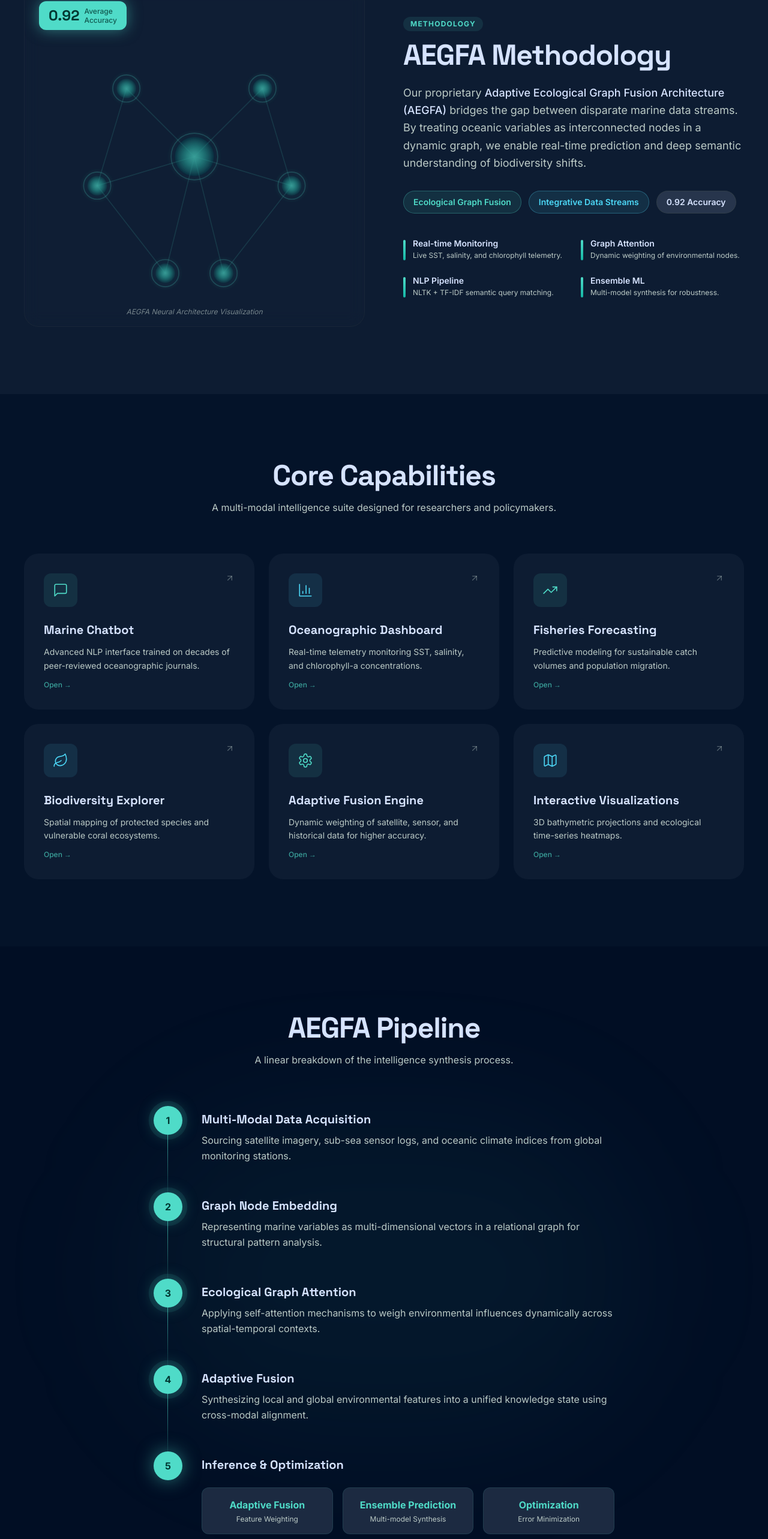
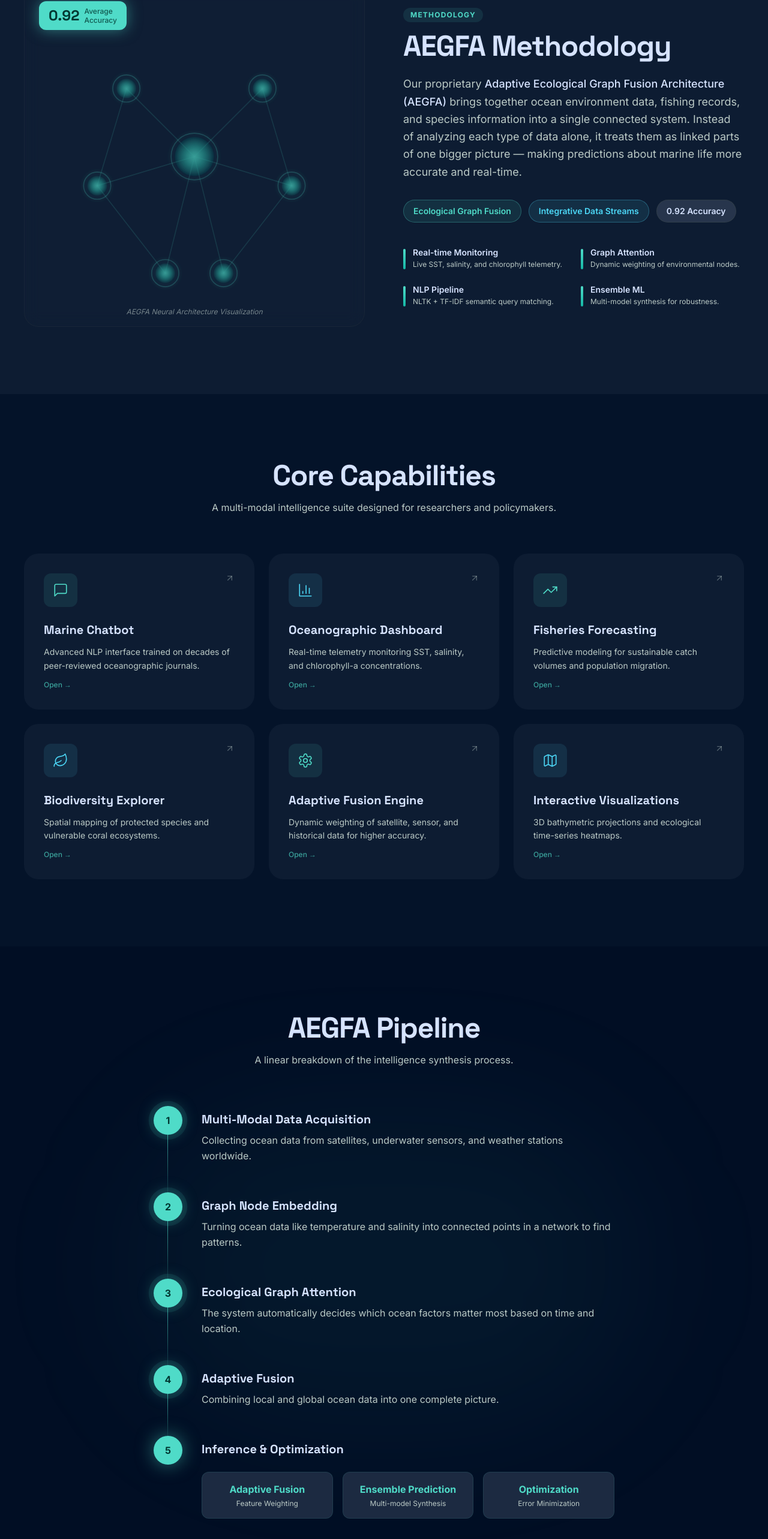
Before and after one commit to anuragyadav7905/ocean-intelligence, a React (Vite) app in the folder frontend/: page / in a window 1280 px wide. Shown: the part 935-3501 px from the top of the page at 60% size. Built offline with nearby package versions, Linux system fonts and the light colour scheme.

Commit message:
feat: add About, Footer, Pipeline, and Team components to frontend

```diff
--- a/frontend/src/components/About.jsx
+++ b/frontend/src/components/About.jsx
@@ -91,8 +91,7 @@ export default function About() {
             <p className="text-lg text-on-surface-variant mb-8 leading-relaxed">
               Our proprietary{' '}
               <span className="text-on-surface font-medium">Adaptive Ecological Graph Fusion Architecture (AEGFA)</span>{' '}
-              bridges the gap between disparate marine data streams. By treating oceanic variables as interconnected
-              nodes in a dynamic graph, we enable real-time prediction and deep semantic understanding of biodiversity shifts.
+              brings together ocean environment data, fishing records, and species information into a single connected system. Instead of analyzing each type of data alone, it treats them as linked parts of one bigger picture — making predictions about marine life more accurate and real-time.
             </p>
             <div className="flex flex-wrap gap-3">
               {[
--- a/frontend/src/components/Footer.jsx
+++ b/frontend/src/components/Footer.jsx
@@ -29,7 +29,7 @@ export default function Footer() {
 
         {/* Copyright */}
         <div className="text-sm text-on-surface-variant text-center md:text-right">
-          <p>© 2025 Ocean.Net</p>
+          <p>© 2026 Ocean.Net</p>
           <p className="text-xs opacity-60 mt-0.5">University Research Initiative · LPU</p>
         </div>
       </div>
--- a/frontend/src/components/Pipeline.jsx
+++ b/frontend/src/components/Pipeline.jsx
@@ -5,22 +5,22 @@ const steps = [
   {
     num: 1,
     title: 'Multi-Modal Data Acquisition',
-    desc: 'Sourcing satellite imagery, sub-sea sensor logs, and oceanic climate indices from global monitoring stations.',
+    desc: 'Collecting ocean data from satellites, underwater sensors, and weather stations worldwide.',
   },
   {
     num: 2,
     title: 'Graph Node Embedding',
-    desc: 'Representing marine variables as multi-dimensional vectors in a relational graph for structural pattern analysis.',
+    desc: 'Turning ocean data like temperature and salinity into connected points in a network to find patterns.',
   },
   {
     num: 3,
     title: 'Ecological Graph Attention',
-    desc: 'Applying self-attention mechanisms to weigh environmental influences dynamically across spatial-temporal contexts.',
+    desc: 'The system automatically decides which ocean factors matter most based on time and location.',
   },
   {
     num: 4,
     title: 'Adaptive Fusion',
-    desc: 'Synthesizing local and global environmental features into a unified knowledge state using cross-modal alignment.',
+    desc: 'Combining local and global ocean data into one complete picture.',
   },
 ];
 
--- a/frontend/src/components/Team.jsx
+++ b/frontend/src/components/Team.jsx
@@ -2,13 +2,13 @@ import { motion, useInView } from 'framer-motion';
 import { useRef } from 'react';
 
 const team = [
-  { name: 'Anjum Rouf', role: 'Lead Researcher', initials: 'AR', color: 'from-primary to-primary-container' },
-  { name: 'Mohd. Faisal', role: 'ML Engineer', initials: 'MF', color: 'from-secondary to-secondary-container' },
-  { name: 'Anuja Sharma', role: 'Data Analyst', initials: 'AS', color: 'from-primary to-secondary' },
-  { name: 'Muli Sahithi Reddy', role: 'Data Analyst', initials: 'MS', color: 'from-tertiary to-secondary' },
-  { name: 'Anurag Singh Yadav', role: 'ML Engineer', initials: 'AY', color: 'from-primary to-tertiary' },
-  { name: 'Rahul Mishra', role: 'Backend Developer', initials: 'RM', color: 'from-secondary to-primary' },
-  { name: 'Sneha Pandey', role: 'Frontend Developer', initials: 'SP', color: 'from-primary-container to-secondary-container' },
+  { name: 'Anjum Rouf', role: 'FACULTY', initials: 'AR', color: 'from-primary to-primary-container' },
+  { name: 'Mohd. Faisal', role: 'STUDENT', initials: 'MF', color: 'from-secondary to-secondary-container' },
+  { name: 'Anuja Sharma', role: 'STUDENT', initials: 'AS', color: 'from-primary to-secondary' },
+  { name: 'Muli Sahithi Reddy', role: 'STUDENT', initials: 'MS', color: 'from-tertiary to-secondary' },
+  { name: 'Anurag Singh Yadav', role: 'STUDENT', initials: 'AY', color: 'from-primary to-tertiary' },
+  { name: 'Rahul Mishra', role: 'STUDENT', initials: 'RM', color: 'from-secondary to-primary' },
+  { name: 'Sneha Pandey', role: 'STUDENT', initials: 'SP', color: 'from-primary-container to-secondary-container' },
 ];
 
 const container = {
@@ -36,7 +36,8 @@ export default function Team() {
         >
           <h2 className="section-title mb-4">The Research Team</h2>
           <p className="section-subtitle">
-            LPU University Research Division — Multidisciplinary experts in marine biology, neural networks, and data science.
+            Led by a faculty mentor and driven by passionate students, this project explores <br />
+            AI-powered ocean intelligence using data science and modern technologies.
           </p>
         </motion.div>
 
```
